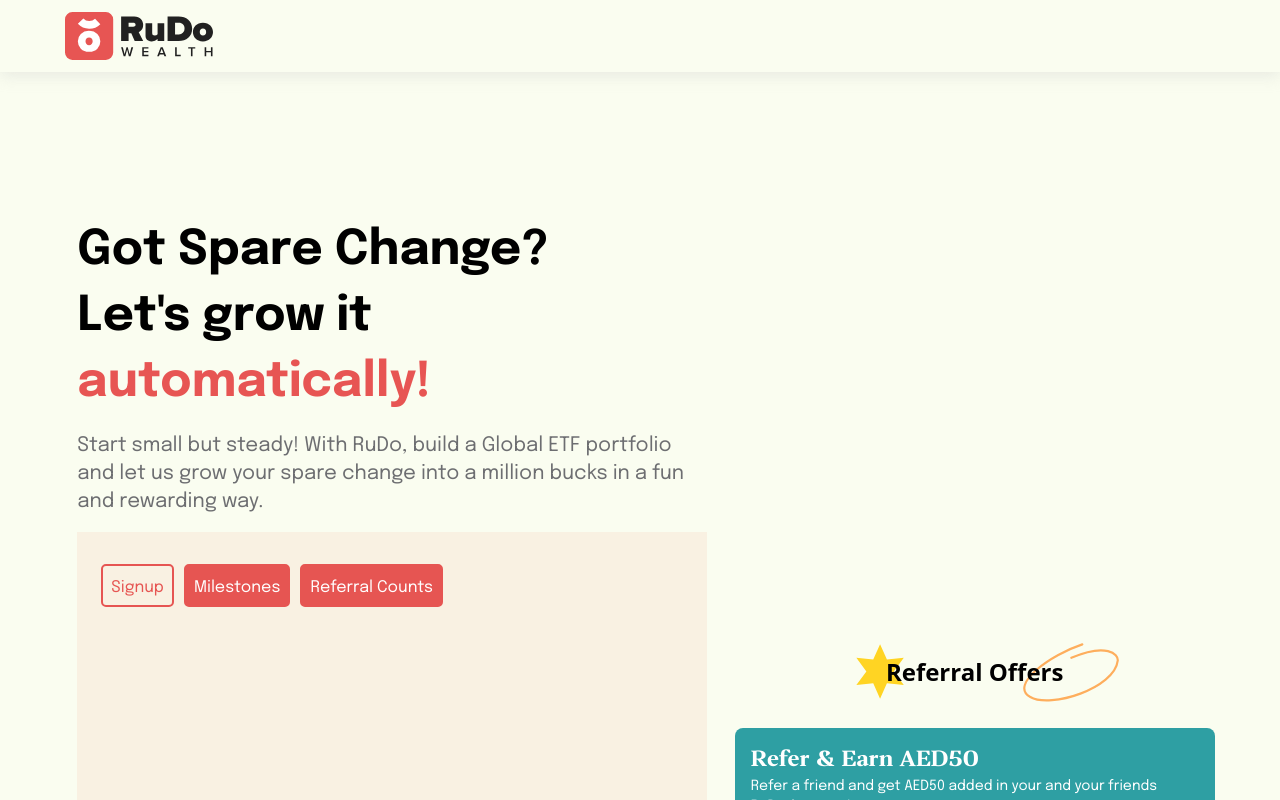
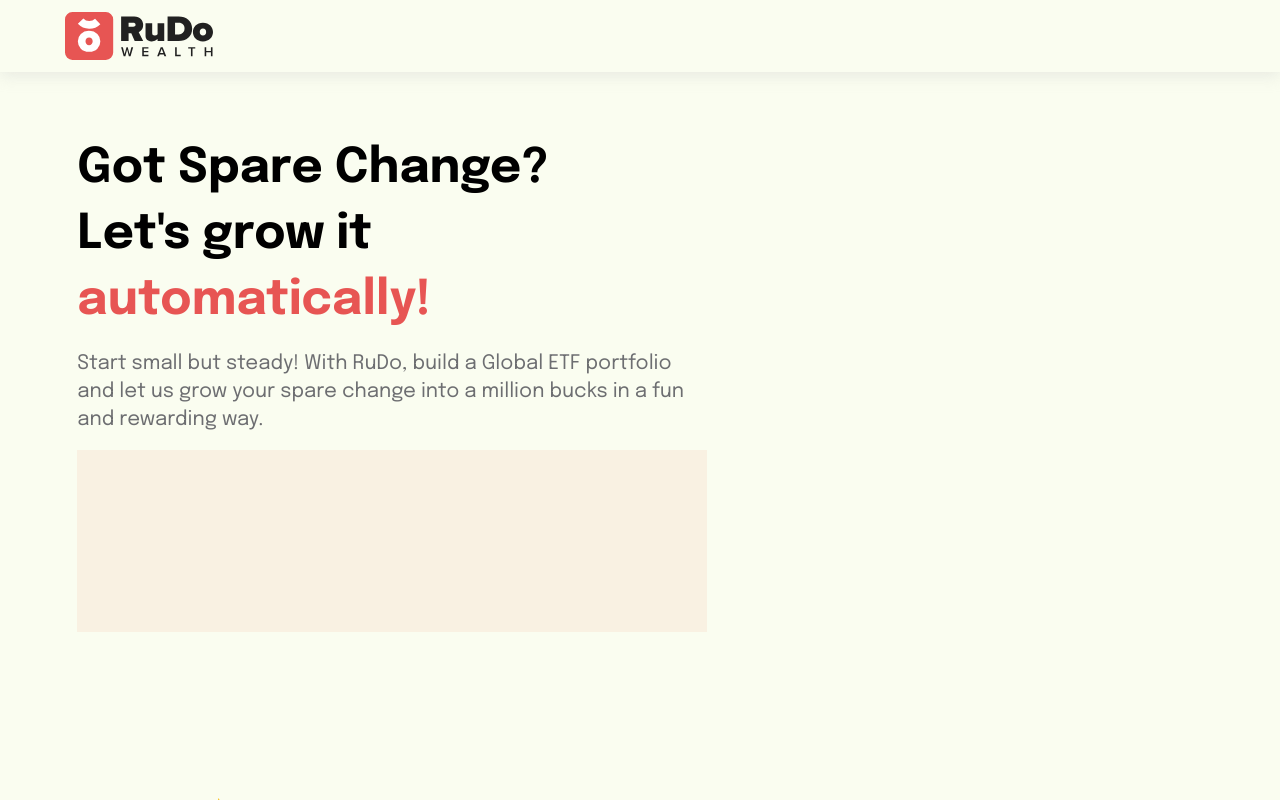
Before and after one commit to ved-blacksof/rudo, a React (Create React App) app: page / in a window 1280 px wide. Shown: the top 800 px of the page. Built offline with nearby package versions, Linux system fonts and the light colour scheme.

Commit message:
after meting

```diff
--- a/src/screens/homeScreen/banner/index.jsx
+++ b/src/screens/homeScreen/banner/index.jsx
@@ -55,7 +55,7 @@ const Banner = () => {
 
   return (
     <section className=" bg-cream">
-      <div className="px-3 md:w-11/12 mx-auto flex  justify-around gap-y-10 gap-x-4 lg:flex-row flex-col min-h-[45rem]  py-16 bg-cream">
+      <div className="px-3 md:w-11/12 mx-auto flex  justify-around gap-y-10 gap-x-4 lg:flex-row flex-col   py-16 bg-cream">
         <div className=" grow-[3] shrink flex flex-col gap-4  justify-center max-w-screen-lg  lg:px-3 ">
           <h1 className=" text-3xl md:text-4xl xl:text-5xl font-epilogue font-bold md:leading-relaxed xl:leading-snug">
             Got Spare Change? <br />
@@ -70,11 +70,11 @@ const Banner = () => {
 
           <div className="bg-orange bg-opacity-10 py-4 px-6 font-epilogue ">
 
-            <div className="tabs-wrapper">
+            {/* <div className="tabs-wrapper">
               <h4 className={tabs === 0 ? "tab active " : "tab"} onClick={() => setTabs(0)}>Signup</h4>
               <h4 className={tabs === 1 ? "tab active " : "tab"} onClick={() => setTabs(1)}>Milestones</h4>
               <h4 className={tabs === 2 ? "tab active " : "tab"} onClick={() => setTabs(2)}>Referral Counts</h4>
-            </div>
+            </div> */}
 
             <div className="viral-loops-wrapper">
               <div className={tabs === 0 ? "embed-form height-100" : "embed-form height-0 "}>
@@ -91,8 +91,9 @@ const Banner = () => {
 
           </div>
         </div>
-        <div>
-          <div className="grow-[2] shrink hidden xl:grid basis-96 ">
+
+        <div className="flex items-center">
+          <div className="grow-[2] place-content-center shrink hidden xl:grid basis-96 ">
             <ReactPlayer
               url="https://youtu.be/fE-2h3stIhw"
               muted={true}
@@ -115,20 +116,20 @@ const Banner = () => {
             />
           </div>
 
-          <h1 className="refer-heading text-2xl font-semibold text-center ">Referral Offers</h1>
+          {/*  <h1 className="refer-heading text-2xl font-semibold text-center ">Referral Offers</h1>
+            <div className="refer-card text-white p-6 rounded-lg text-xl bg-green font-epilogue">
+            <h1 className="font-vanio  text-2xl">Refer & Earn AED50</h1>
+            <h4 className="text-sm  pr-5">Refer a friend and get AED50 added in your and your friends RuDo Account!</h4>
+            <div onClick={() => { showHowItWork ? setShowHowItWork(false) : setShowHowItWork(true) }}
+              className="work-butn bg-red font-bold transition-all text-white text-xs p-2 px-5 pt-3 mt-10 bg-cyan cursor-pointer">How it works?<p className="btn-back"></p>
+            </div>
+          </div> */}
 
-          <div className="refer-card text-white p-4 rounded-lg text-xl bg-green font-epilogue">
-            <h1 className="font-vanio  text-2xl">Refer & Earn AED50</h1>
 
-            <h4 className="text-sm  pr-5">Refer a friend and get AED50 added in your and your friends RuDo Account!</h4>
-
-            <div onClick={() => { showHowItWork ? setShowHowItWork(false) : setShowHowItWork(true) }}
-                 className="work-butn bg-red font-bold transition-all text-white text-xs p-2 px-5 pt-3 mt-10 bg-cyan cursor-pointer">How it works?<p className="btn-back"></p>
-            </div>
-          </div>
 
         </div>
       </div>
+      <div className="" data-vl-widget="milestoneWidget"></div>
       {
         popup ?
           status === 200 ?
--- a/src/screens/homeScreen/banner/style.css
+++ b/src/screens/homeScreen/banner/style.css
@@ -3,7 +3,7 @@
 }
 
 .viral-loops-wrapper {
-    min-height: 200px;
+    min-height: 150px;
 }
 
 .tabs-wrapper {
@@ -97,10 +97,10 @@
         width: 40px;
         height: 40px;
         border-radius: 50%;
-        color: #e65552;
         margin: 0 auto;
         font-size: 15px;
     }
+
 }
 
 .how-it-works-popup {
@@ -123,10 +123,12 @@
     top: 20px;
     right: 30px;
     cursor: pointer;
+    transform: scaleX(1.3);
     transition: all .3s ease;
 }
+
 .how-it-works-banner p:hover {
-    transform:scale(1.1);
+    transform: scaleX(1.4);
     color: #fff;
 
 }
--- a/src/screens/homeScreen/index.jsx
+++ b/src/screens/homeScreen/index.jsx
@@ -10,6 +10,7 @@ const HomePage = () => {
   return (
     <>
       <Banner />
+      {/* <Banner2 /> */}
       <StepIntoFuture />
       <CardStack />
       <HomeCardAnim />
```
